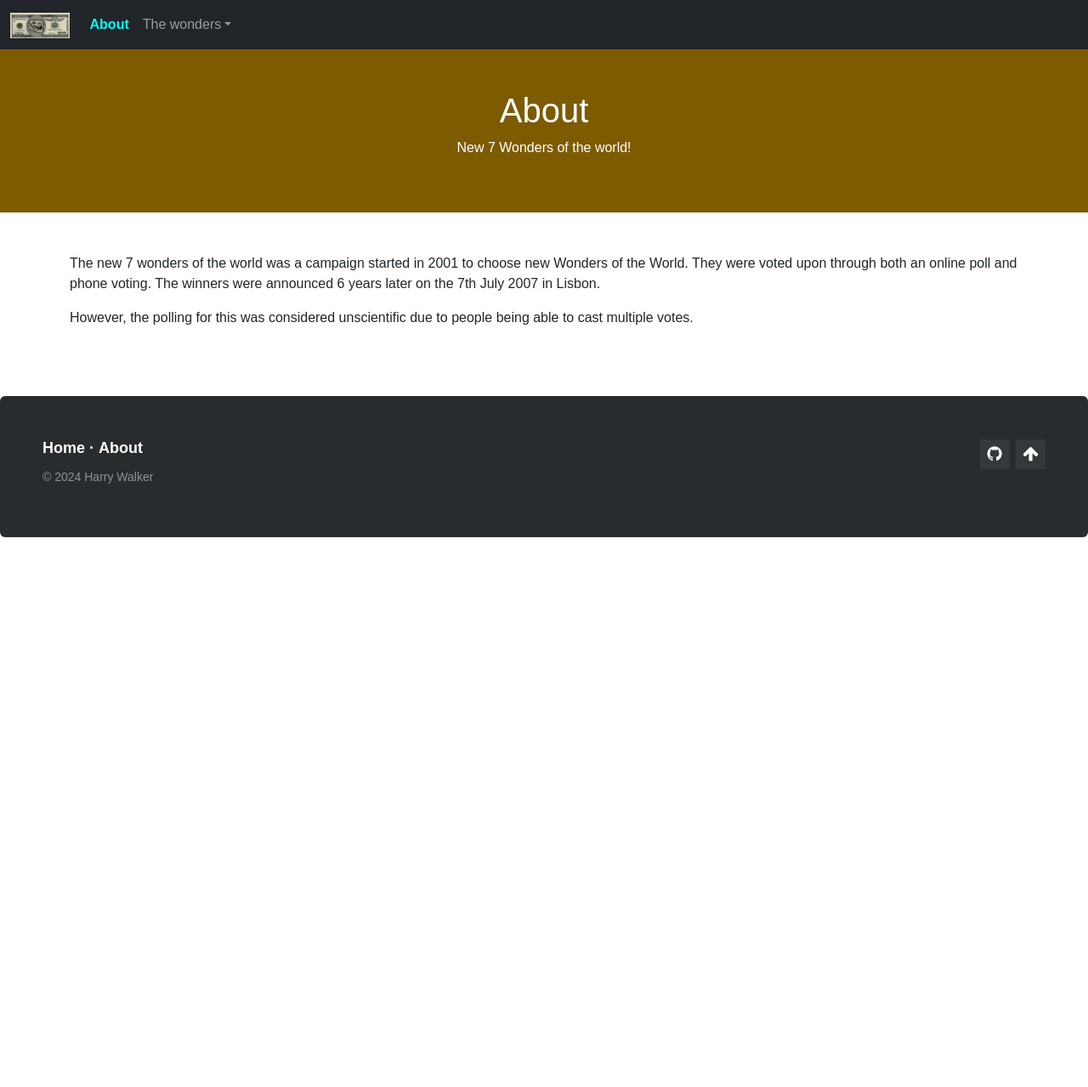
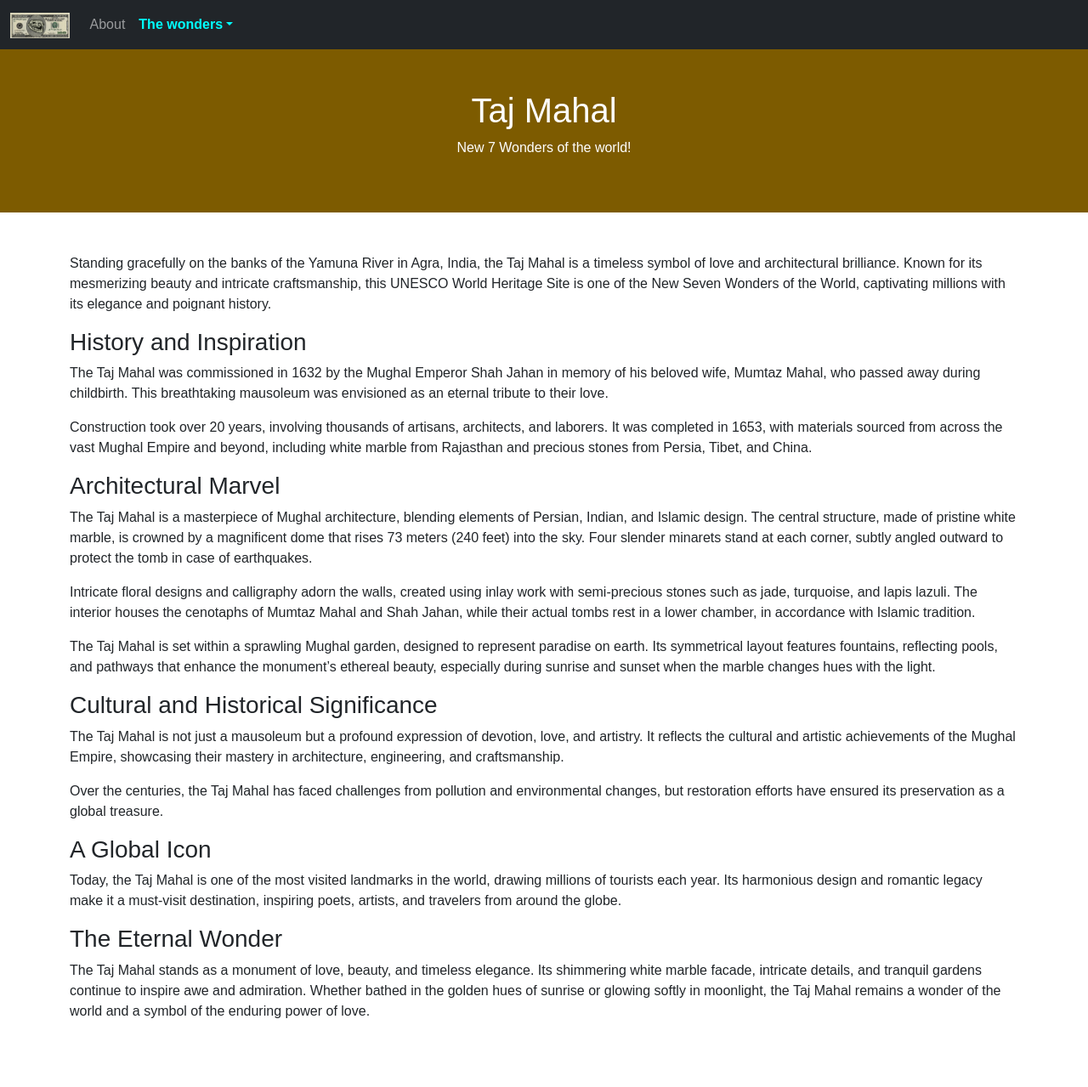
Before and after one commit to AyeItsHarry/wonders-of-the-world, a plain HTML site: page taj-mahal.html in a window 1280 px wide. Shown: the top 1279 px of the page at 85% size. Before the commit the page ends 800 px from the top, so only its background shows below. Drawn offline with nearby package versions, Linux system fonts and the light colour scheme.

Commit message:
finish all content

```diff
--- a/taj-mahal.html
+++ b/taj-mahal.html
@@ -32,7 +32,7 @@
 </script>
 
 <head>
-  <title>About | New 7 Wonders of the world!</title>
+  <title>Taj Mahal | New 7 Wonders of the world!</title>
   <meta charset="utf-8">
   <meta name="viewport" content="width=device-width, initial-scale=1">
   <link href="https://cdn.jsdelivr.net/npm/bootstrap@5.3.3/dist/css/bootstrap.min.css" rel="stylesheet">
@@ -41,7 +41,7 @@
   <link href="style.css" rel="stylesheet">
 </head>
 <body>
-
+  <section id="header"></section>
     <nav class="navbar navbar-expand-sm bg-dark navbar-dark">
         <div class="container-fluid">
           <a class="navbar-brand" href="index.html"><img src="assets/img/trollar.jpg" alt="trollar" height="30px"></a>
@@ -51,10 +51,10 @@
           <div class="collapse navbar-collapse" id="collapsibleNavbar">
             <ul class="navbar-nav">
               <li class="nav-item">
-                <a class="nav-link" style="color:aqua; font-weight: bold;" href="about.html">About</a>
+                <a class="nav-link" href="about.html">About</a>
               </li>
               <li class="nav-item dropdown">
-                <a class="nav-link dropdown-toggle" href="#" role="button" data-bs-toggle="dropdown">The wonders</a>
+                <a class="nav-link dropdown-toggle" href="#" role="button" data-bs-toggle="dropdown" style="color:aqua; font-weight: bold;">The wonders</a>
                 <ul class="dropdown-menu">
                   <li><a class="dropdown-item" href="giza-pyramids.html">Giza Pyramids</a></li>
                   <li><a class="dropdown-item" href="great-wall-of-china.html">Great Wall of China</a></li>
@@ -62,7 +62,7 @@
                   <li><a class="dropdown-item" href="colosseum.html">Colosseum</a></li>
                   <li><a class="dropdown-item" href="chichen-itza.html">Chichén Itzá</a></li>
                   <li><a class="dropdown-item" href="machu-picchu.html">Machu Picchu</a></li>
-                  <li><a class="dropdown-item" href="taj-mahal.html">Taj Mahal</a></li>
+                  <li><a class="dropdown-item" href="taj-mahal.html" style="color:rgb(5, 72, 72); font-weight: bold;">Taj Mahal</a></li>
                   <li><a class="dropdown-item" href="christ-the-redeemer.html">Christ the Redeemer</a></li>
                 </ul>
               </li>
@@ -73,16 +73,55 @@
 
 
 <div class="container-fluid p-5 bg-primary text-white text-center">
-  <h1>About</h1>
+  <h1>Taj Mahal</h1>
   <p>New 7 Wonders of the world!</p>
 </div>
 
 <div class="container mt-5">
   <p>
-    The new 7 wonders of the world was a campaign started in 2001 to choose new Wonders of the World. They were voted upon through both an online poll and phone voting. The winners were announced 6 years later on the 7th July 2007 in Lisbon.
+    Standing gracefully on the banks of the Yamuna River in Agra, India, the Taj Mahal is a timeless symbol of love and architectural brilliance. Known for its mesmerizing beauty and intricate craftsmanship, this UNESCO World Heritage Site is one of the New Seven Wonders of the World, captivating millions with its elegance and poignant history.
+  </p>
+  <h3>
+    History and Inspiration
+  </h3>
+  <p>
+    The Taj Mahal was commissioned in 1632 by the Mughal Emperor Shah Jahan in memory of his beloved wife, Mumtaz Mahal, who passed away during childbirth. This breathtaking mausoleum was envisioned as an eternal tribute to their love.
   </p>
   <p>
-    However, the polling for this was considered unscientific due to people being able to cast multiple votes.
+    Construction took over 20 years, involving thousands of artisans, architects, and laborers. It was completed in 1653, with materials sourced from across the vast Mughal Empire and beyond, including white marble from Rajasthan and precious stones from Persia, Tibet, and China.
+  </p>
+  <h3>
+    Architectural Marvel
+  </h3>
+  <p>
+    The Taj Mahal is a masterpiece of Mughal architecture, blending elements of Persian, Indian, and Islamic design. The central structure, made of pristine white marble, is crowned by a magnificent dome that rises 73 meters (240 feet) into the sky. Four slender minarets stand at each corner, subtly angled outward to protect the tomb in case of earthquakes.
+  </p>
+  <p>
+    Intricate floral designs and calligraphy adorn the walls, created using inlay work with semi-precious stones such as jade, turquoise, and lapis lazuli. The interior houses the cenotaphs of Mumtaz Mahal and Shah Jahan, while their actual tombs rest in a lower chamber, in accordance with Islamic tradition.
+  </p>
+  <p>
+    The Taj Mahal is set within a sprawling Mughal garden, designed to represent paradise on earth. Its symmetrical layout features fountains, reflecting pools, and pathways that enhance the monument’s ethereal beauty, especially during sunrise and sunset when the marble changes hues with the light.
+  </p>
+  <h3>
+    Cultural and Historical Significance
+  </h3>
+  <p>
+    The Taj Mahal is not just a mausoleum but a profound expression of devotion, love, and artistry. It reflects the cultural and artistic achievements of the Mughal Empire, showcasing their mastery in architecture, engineering, and craftsmanship.
+  </p>
+  <p>
+    Over the centuries, the Taj Mahal has faced challenges from pollution and environmental changes, but restoration efforts have ensured its preservation as a global treasure.
+  </p>
+  <h3>
+    A Global Icon
+  </h3>
+  <p>
+    Today, the Taj Mahal is one of the most visited landmarks in the world, drawing millions of tourists each year. Its harmonious design and romantic legacy make it a must-visit destination, inspiring poets, artists, and travelers from around the globe.
+  </p>
+  <h3>
+    The Eternal Wonder
+  </h3>
+  <p>
+    The Taj Mahal stands as a monument of love, beauty, and timeless elegance. Its shimmering white marble facade, intricate details, and tranquil gardens continue to inspire awe and admiration. Whether bathed in the golden hues of sunrise or glowing softly in moonlight, the Taj Mahal remains a wonder of the world and a symbol of the enduring power of love.
   </p>
 </div>
 
```
Also changed, not shown: christ-the-redeemer.html (+44 -8 lines).
